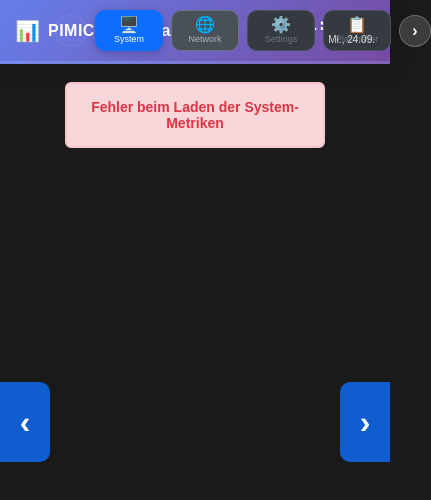
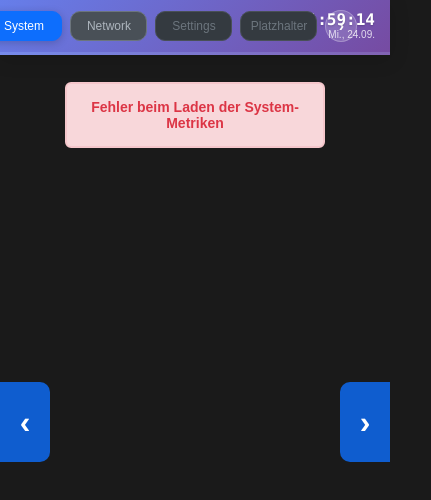
Before and after one commit to ochtii/virtual_network_microphone, a website: page display/public/index.html in a window 390 px wide. Shown: the whole page, 431 px wide, since content can reach past the window. Drawn offline with Linux system fonts and the light colour scheme; no server answers.

Commit message:
Remove brand text and icons from header
- Remove 'PIMIC Dashboard' brand text from header
- Replace emoji icons with text-only navigation
- Optimize layout for 5" display without icons

```diff
--- a/display/public/index.html
+++ b/display/public/index.html
@@ -9,29 +9,19 @@
     <!-- Modern Navigation Header -->
     <div class="modern-header">
         <div class="header-content">
-            <!-- Logo/Brand Section -->
-            <div class="header-brand">
-                <div class="brand-icon">📊</div>
-                <div class="brand-text">PIMIC Dashboard</div>
-            </div>
-
             <!-- Navigation Menu -->
             <div class="horizontal-nav" id="horizontalNav">
                 <button class="nav-arrow-btn" id="navPrev">‹</button>
                 <div class="nav-item current" data-view="system">
-                    <span class="nav-icon">🖥️</span>
                     <span class="nav-text">System</span>
                 </div>
                 <div class="nav-item other" data-view="network">
-                    <span class="nav-icon">🌐</span>
                     <span class="nav-text">Network</span>
                 </div>
                 <div class="nav-item other" data-view="settings">
-                    <span class="nav-icon">⚙️</span>
                     <span class="nav-text">Settings</span>
                 </div>
                 <div class="nav-item other" data-view="placeholder">
-                    <span class="nav-icon">📋</span>
                     <span class="nav-text">Platzhalter</span>
                 </div>
                 <button class="nav-arrow-btn" id="navNext">›</button>
--- a/display/public/style.css
+++ b/display/public/style.css
@@ -107,27 +107,6 @@ body.acid-theme::after {
     gap: 15px;
 }
 
-/* Brand Section */
-.header-brand {
-    display: flex;
-    align-items: center;
-    gap: 8px;
-    min-width: 0;
-    flex-shrink: 0;
-}
-
-.brand-icon {
-    font-size: 24px;
-    line-height: 1;
-}
-
-.brand-text {
-    font-size: 18px;
-    font-weight: 600;
-    letter-spacing: 0.5px;
-    white-space: nowrap;
-}
-
 /* Live Clock */
 .live-clock {
     text-align: right;
@@ -164,18 +143,19 @@ body.acid-theme::after {
 
 .modern-header .nav-item {
     display: flex;
-    flex-direction: column;
+    flex-direction: row;
     align-items: center;
-    padding: 8px 12px;
+    justify-content: center;
+    padding: 12px 16px;
     border-radius: 10px;
     cursor: pointer;
     transition: all 0.3s ease;
     background: rgba(255,255,255,0.1);
     backdrop-filter: blur(10px);
     border: 1px solid rgba(255,255,255,0.2);
-    min-width: 60px;
+    min-width: 70px;
     text-align: center;
-    font-size: 11px !important;
+    font-size: 14px !important;
     font-weight: 500;
     max-height: none;
     line-height: 1;
@@ -203,14 +183,8 @@ body.acid-theme::after {
     opacity: 1;
 }
 
-.nav-icon {
-    font-size: 18px;
-    line-height: 1;
-    margin-bottom: 2px;
-}
-
 .nav-text {
-    font-size: 11px;
+    font-size: 14px;
     font-weight: 500;
     line-height: 1;
     white-space: nowrap;
@@ -253,14 +227,6 @@ body.acid-theme::after {
         gap: 10px;
     }
 
-    .brand-text {
-        font-size: 16px;
-    }
-
-    .brand-icon {
-        font-size: 20px;
-    }
-
     .clock-time {
         font-size: 16px;
     }
@@ -270,16 +236,13 @@ body.acid-theme::after {
     }
 
     .modern-header .nav-item {
-        min-width: 50px;
-        padding: 6px 8px;
-    }
-
-    .nav-icon {
-        font-size: 16px;
+        min-width: 55px;
+        padding: 8px 10px;
+        font-size: 12px !important;
     }
 
     .nav-text {
-        font-size: 9px;
+        font-size: 12px;
     }
 
     .modern-header .nav-arrow-btn {
```
